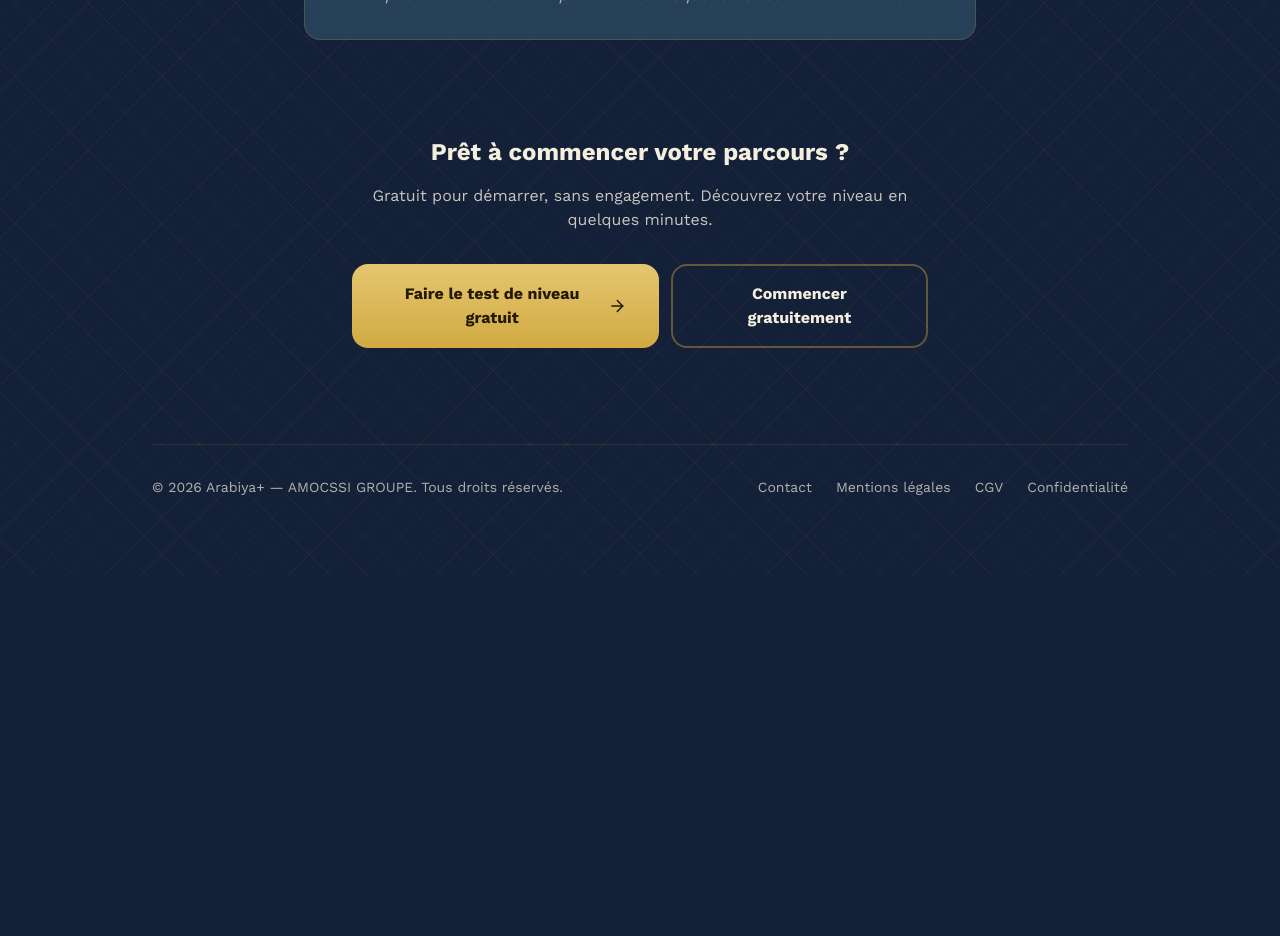
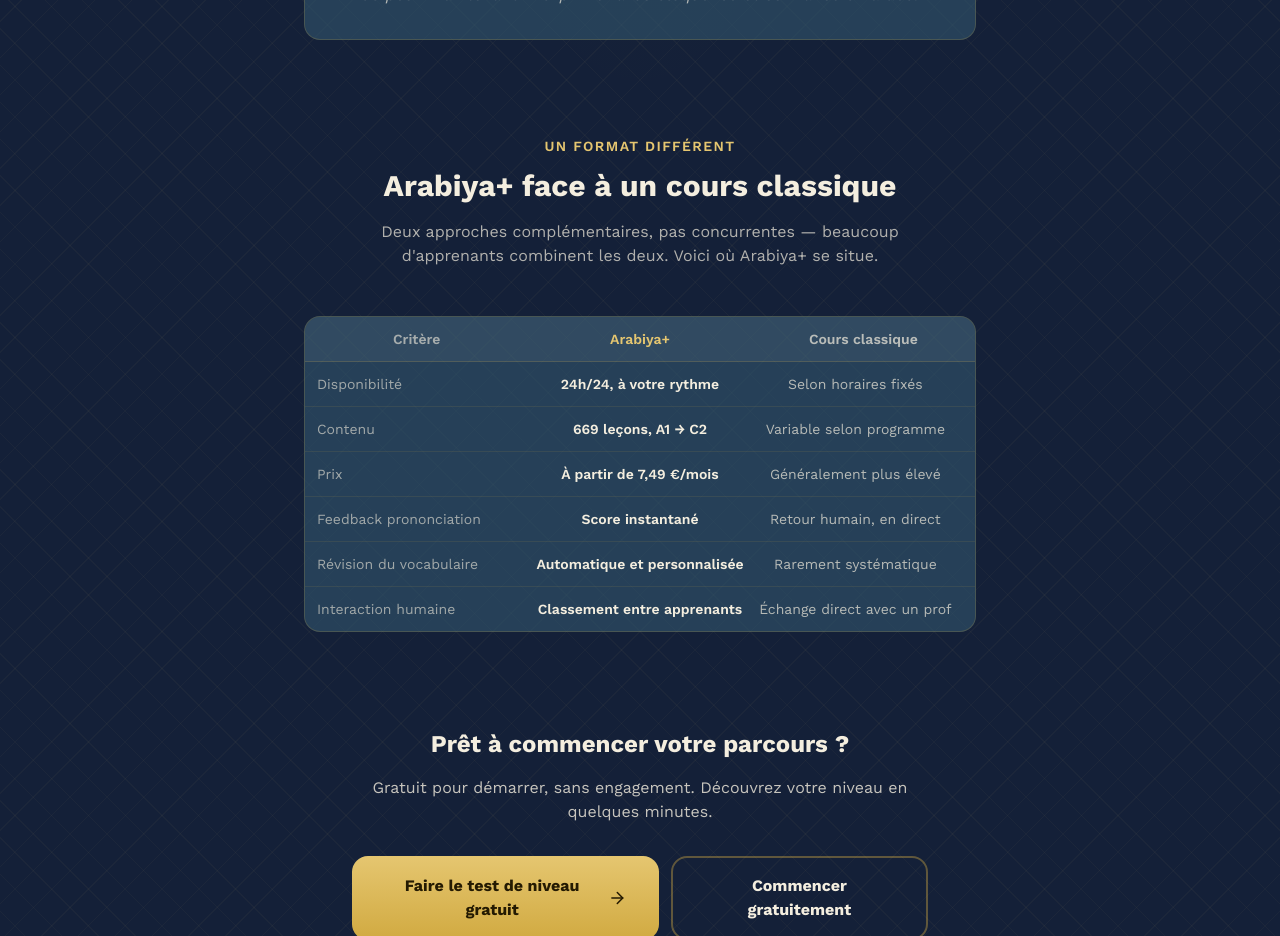
Before and after one commit to diopmamealassane-sketch/arabiya-plus, a Next.js app: page / in a window 1280 px wide. Shown: the part 3480-4416 px from the top of the page. Before the commit the page ends 4057 px from the top, so only its background shows below. Built offline with nearby package versions, Linux system fonts and the light colour scheme; no server answers.

Commit message:
Update page.js

```diff
--- a/app/page.js
+++ b/app/page.js
@@ -281,6 +281,42 @@ export default async function LandingPage() {
           </div>
         )}
 
+        {/* Comparatif — répond à l'objection silencieuse "pourquoi pas un prof ?" sans dévaloriser cette option */}
+        <div className="mt-24">
+          <p className="text-gold-light uppercase tracking-widest text-sm font-semibold text-center mb-3">
+            Un format différent
+          </p>
+          <h2 className="text-3xl font-bold text-center mb-4">
+            Arabiya+ face à un cours classique
+          </h2>
+          <p className="text-center opacity-70 max-w-xl mx-auto mb-12">
+            Deux approches complémentaires, pas concurrentes — beaucoup
+            d'apprenants combinent les deux. Voici où Arabiya+ se situe.
+          </p>
+
+          <div className="bg-ink-2/60 border border-gold/20 rounded-2xl overflow-hidden max-w-2xl mx-auto">
+            <div className="grid grid-cols-3 text-sm font-semibold text-center py-3 border-b border-gold/20 bg-white/5">
+              <span className="opacity-60">Critère</span>
+              <span className="text-gold-light">Arabiya+</span>
+              <span className="opacity-70">Cours classique</span>
+            </div>
+            {[
+              ["Disponibilité", "24h/24, à votre rythme", "Selon horaires fixés"],
+              ["Contenu", "669 leçons, A1 → C2", "Variable selon programme"],
+              ["Prix", "À partir de 7,49 €/mois", "Généralement plus élevé"],
+              ["Feedback prononciation", "Score instantané", "Retour humain, en direct"],
+              ["Révision du vocabulaire", "Automatique et personnalisée", "Rarement systématique"],
+              ["Interaction humaine", "Classement entre apprenants", "Échange direct avec un prof"],
+            ].map(([critere, arabiya, classique]) => (
+              <div key={critere} className="grid grid-cols-3 text-sm py-3 border-b border-gold/10 last:border-0 text-center items-center px-3">
+                <span className="opacity-60 text-left">{critere}</span>
+                <span className="font-semibold">{arabiya}</span>
+                <span className="opacity-70">{classique}</span>
+              </div>
+            ))}
+          </div>
+        </div>
+
         {/* CTA final */}
         <div className="text-center max-w-xl mx-auto mt-24">
           <h2 className="text-2xl font-bold mb-4">
```
